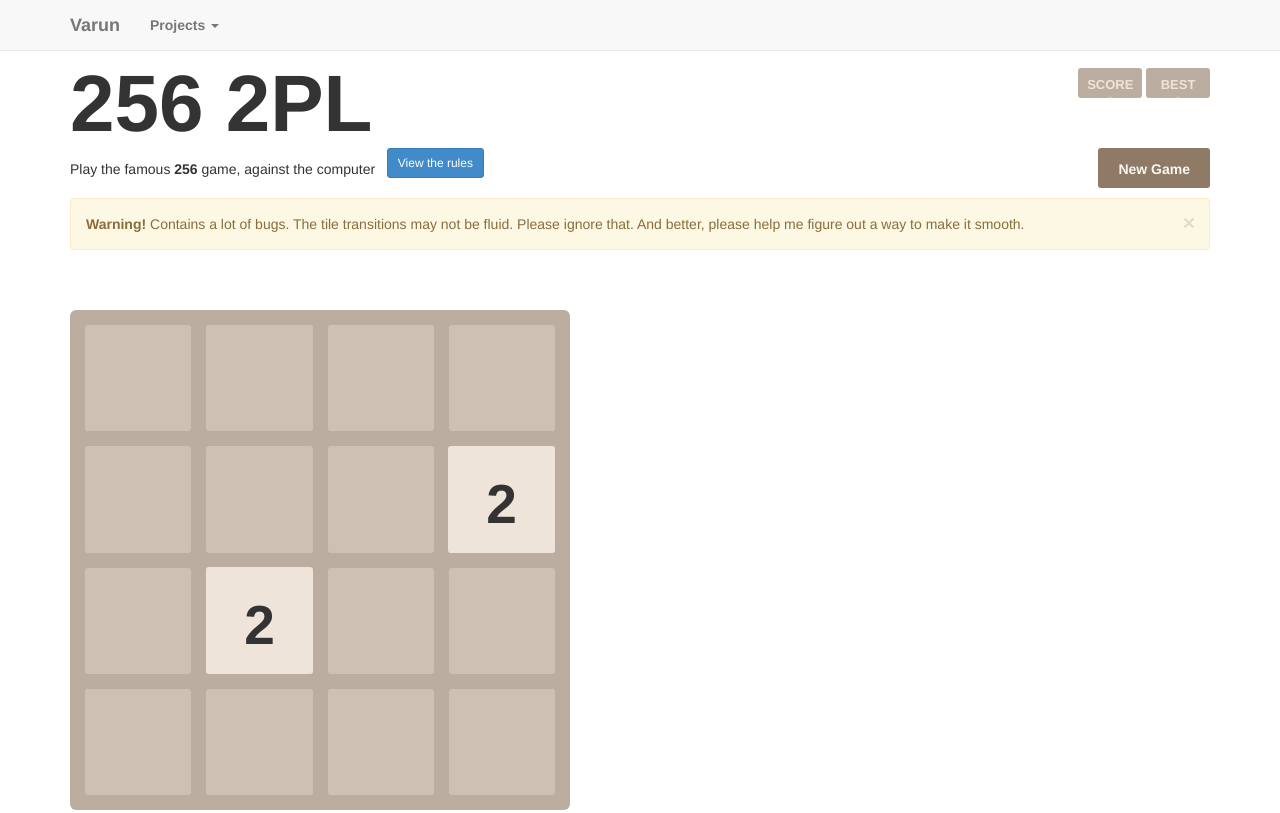
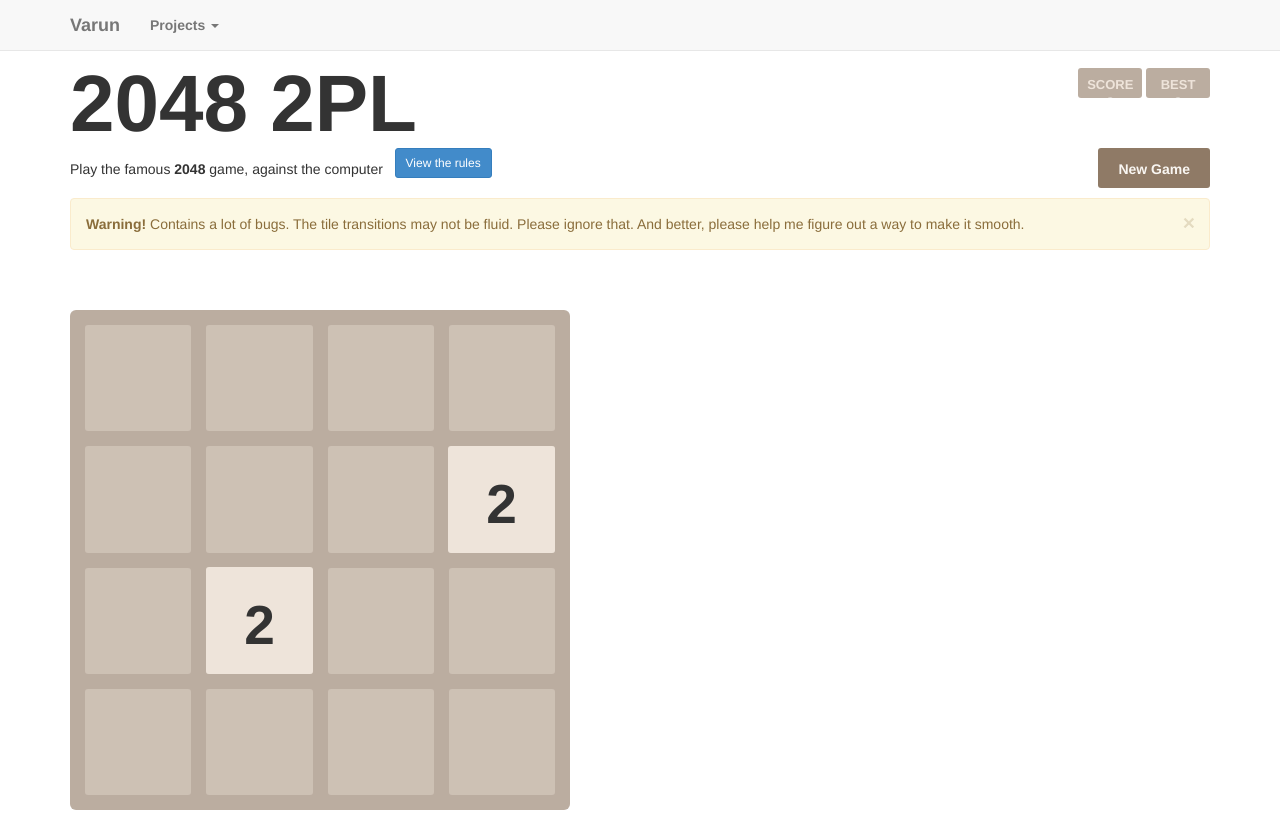
Before and after one commit to a-varun/2048_2pl, a plain HTML site: page index.html in a window 1280 px wide. Shown: the top 813 px of the page. Drawn offline with nearby package versions, Linux system fonts and the light colour scheme; files that its build step writes are made by us from their sources; a web font is replaced by a local one.

```diff
--- a/index.html
+++ b/index.html
@@ -1,6 +1,6 @@
 <html lang="en" manifest="cache.appcache"><head><meta http-equiv="Content-Type" content="text/html; charset=UTF-8">
   <meta charset="utf-8">
-  <title>256 Against Computer</title>
+  <title>2048 Against Computer</title>
   <link rel="shortcut icon" href="./bs/pic.ico">
   <link href="./2048_files/main.css" rel="stylesheet" type="text/css">
     <script src="http://ajax.googleapis.com/ajax/libs/jquery/1.11.0/jquery.min.js"></script>
@@ -49,7 +49,7 @@
 
   <div class="container">
     <div class="heading">
-      <h1 class="title">256 2PL</h1>
+      <h1 class="title">2048 2PL</h1>
       <div class="scores-container">
         <div class="score-container">0</div>
         <div class="best-container">340</div>
@@ -58,7 +58,7 @@
 
 
     <div class="above-game">
-      <p class="game-intro">Play the famous <strong>256 </strong>game, against the computer</p>
+      <p class="game-intro">Play the famous <strong>2048 </strong>game, against the computer</p>
       &nbsp;&nbsp;
       <button class="btn btn-primary btn-sm" data-toggle="modal" data-target="#myModal">
   View the rules
```
